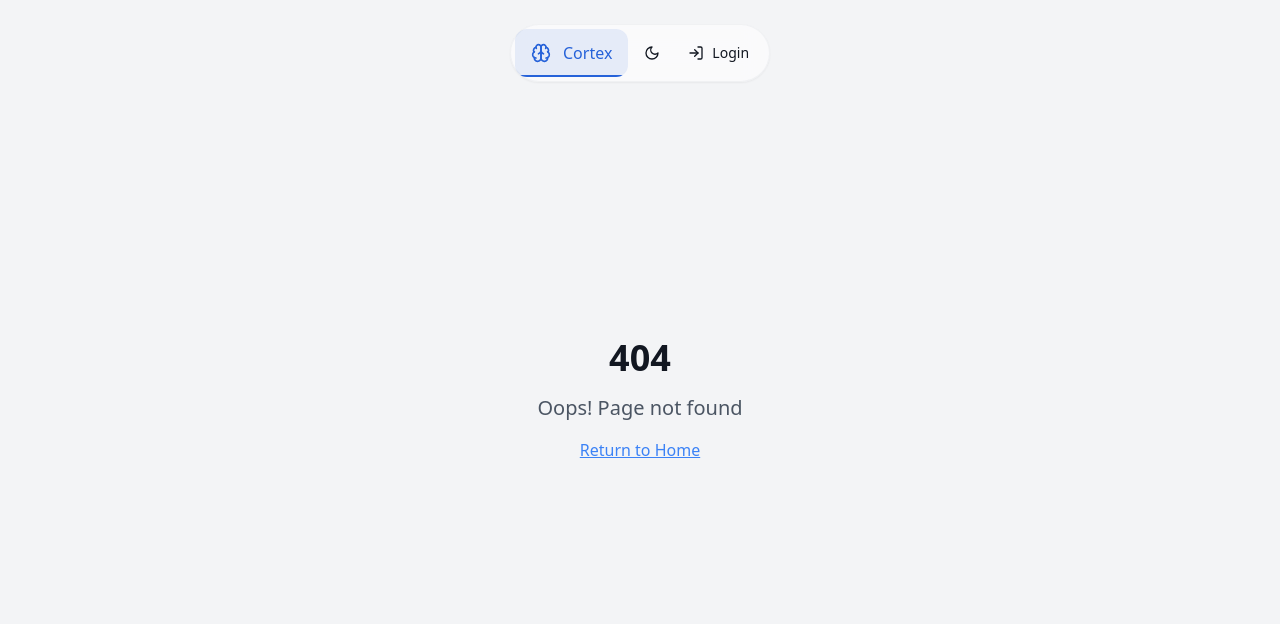
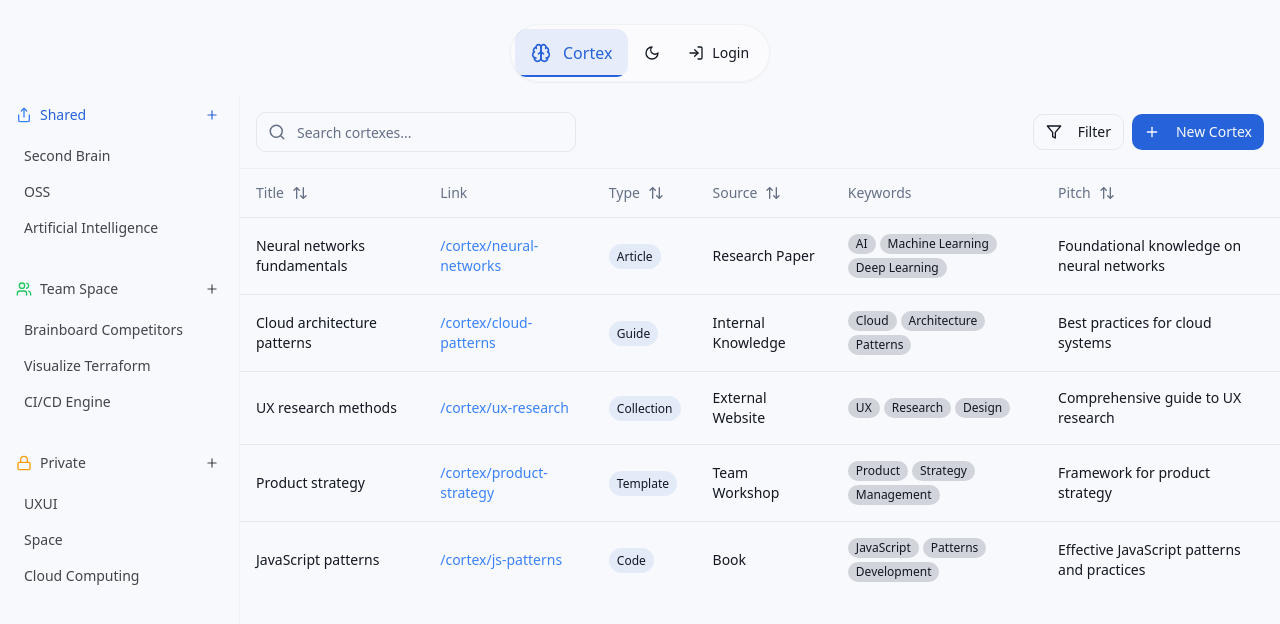
Before and after one commit to thisisjoyjacob/mangoess, a React (Vite) app: page /manage in a window 1280 px wide. Before the commit this address had no page. Shown: the top 624 px of the page. Built offline with nearby package versions, Linux system fonts and the light colour scheme.

Commit message:
Add "Manage" tab to Navbar
Adds a "Manage" tab to the Navbar, providing a view for managing cortexes, inspired by Notion databases.

```diff
--- a/src/App.tsx
+++ b/src/App.tsx
@@ -13,6 +13,7 @@ import Profile from "./pages/Profile";
 import Import from "./pages/Import";
 import SearchPage from "./pages/SearchPage";
 import Settings from "./pages/Settings";
+import ManagePage from "./pages/ManagePage";
 import Navbar from "./components/Navbar";
 
 const queryClient = new QueryClient();
@@ -40,6 +41,14 @@ const AppRoutes = () => {
         element={
           <PageTransition>
             <Index />
+          </PageTransition>
+        }
+      />
+      <Route
+        path="/manage"
+        element={
+          <PageTransition>
+            <ManagePage />
           </PageTransition>
         }
       />
--- a/src/components/Navbar.tsx
+++ b/src/components/Navbar.tsx
@@ -1,7 +1,7 @@
 
 import { useState } from 'react';
 import { Link } from 'react-router-dom';
-import { Brain, LogIn, Search, Upload, User, Settings, LogOut, Moon, Sun } from 'lucide-react';
+import { Brain, LogIn, Search, Upload, User, Settings, LogOut, Moon, Sun, Table } from 'lucide-react';
 import { useRippleEffect } from '@/lib/animations';
 import { cn } from '@/lib/utils';
 import { useAuth } from '@/contexts/AuthContext';
@@ -68,6 +68,7 @@ export const Navbar = () => {
   ];
 
   const authNavItems = [
+    { to: '/manage', icon: <Table size={20} />, label: 'Manage', id: 'manage' },
     { to: '/search', icon: <Search size={20} />, label: 'Search', id: 'search' },
     { to: '/import', icon: <Upload size={20} />, label: 'Import', id: 'import' },
     { to: '/profile', icon: <User size={20} />, label: 'Profile', id: 'profile' },
--- /dev/null
+++ b/src/components/manage/CortexSidebar.tsx
@@ -0,0 +1,97 @@
+
+import React, { useState } from 'react';
+import { Folder, Share, Users, Lock, Plus } from 'lucide-react';
+import { cn } from '@/lib/utils';
+
+type CortexCategory = {
+  id: string;
+  name: string;
+  icon: React.ReactNode;
+  items: CortexItem[];
+};
+
+type CortexItem = {
+  id: string;
+  name: string;
+};
+
+const CortexSidebar = () => {
+  const [selectedCategory, setSelectedCategory] = useState<string>('shared');
+  const [selectedItem, setSelectedItem] = useState<string | null>(null);
+
+  const categories: CortexCategory[] = [
+    {
+      id: 'shared',
+      name: 'Shared',
+      icon: <Share size={16} className="text-blue-500" />,
+      items: [
+        { id: 'shared-1', name: 'Second Brain' },
+        { id: 'shared-2', name: 'OSS' },
+        { id: 'shared-3', name: 'Artificial Intelligence' },
+      ]
+    },
+    {
+      id: 'team',
+      name: 'Team Space',
+      icon: <Users size={16} className="text-green-500" />,
+      items: [
+        { id: 'team-1', name: 'Brainboard Competitors' },
+        { id: 'team-2', name: 'Visualize Terraform' },
+        { id: 'team-3', name: 'CI/CD Engine' },
+      ]
+    },
+    {
+      id: 'private',
+      name: 'Private',
+      icon: <Lock size={16} className="text-amber-500" />,
+      items: [
+        { id: 'private-1', name: 'UXUI' },
+        { id: 'private-2', name: 'Space' },
+        { id: 'private-3', name: 'Cloud Computing' },
+      ]
+    }
+  ];
+
+  return (
+    <div className="w-60 border-r border-border/50 overflow-y-auto shrink-0">
+      {categories.map((category) => (
+        <div key={category.id} className="mb-6">
+          <div
+            className={cn(
+              "flex items-center justify-between px-4 py-2 text-sm font-medium cursor-pointer",
+              selectedCategory === category.id ? "text-primary" : "text-foreground/80"
+            )}
+            onClick={() => setSelectedCategory(category.id)}
+          >
+            <div className="flex items-center gap-2">
+              {category.icon}
+              <span>{category.name}</span>
+            </div>
+            <button className="p-1 rounded-full hover:bg-muted">
+              <Plus size={14} />
+            </button>
+          </div>
+
+          <div className="mt-1">
+            {category.items.map((item) => (
+              <div
+                key={item.id}
+                className={cn(
+                  "flex items-center px-6 py-2 text-sm cursor-pointer",
+                  selectedItem === item.id
+                    ? "bg-primary/10 text-primary"
+                    : "hover:bg-muted/50 text-foreground/80"
+                )}
+                onClick={() => setSelectedItem(item.id)}
+              >
+                <span>{item.name}</span>
+              </div>
+            ))}
+          </div>
+        </div>
+      ))}
+    </div>
+  );
+};
+
+export default CortexSidebar;
--- /dev/null
+++ b/src/components/manage/CortexTable.tsx
@@ -0,0 +1,162 @@
+
+import React, { useState } from 'react';
+import { Search, Filter, Plus, ArrowUpDown } from 'lucide-react';
+import { Button } from '@/components/ui/button';
+import { Input } from '@/components/ui/input';
+import {
+  Table,
+  TableBody,
+  TableCell,
+  TableHead,
+  TableHeader,
+  TableRow,
+} from "@/components/ui/table";
+
+type CortexItem = {
+  id: string;
+  title: string;
+  link: string;
+  type: string;
+  source: string;
+  keywords: string[];
+  pitch: string;
+};
+
+const CortexTable = () => {
+  const [searchQuery, setSearchQuery] = useState('');
+
+  const cortexItems: CortexItem[] = [
+    {
+      id: '1',
+      title: 'Neural networks fundamentals',
+      link: '/cortex/neural-networks',
+      type: 'Article',
+      source: 'Research Paper',
+      keywords: ['AI', 'Machine Learning', 'Deep Learning'],
+      pitch: 'Foundational knowledge on neural networks'
+    },
+    {
+      id: '2',
+      title: 'Cloud architecture patterns',
+      link: '/cortex/cloud-patterns',
+      type: 'Guide',
+      source: 'Internal Knowledge',
+      keywords: ['Cloud', 'Architecture', 'Patterns'],
+      pitch: 'Best practices for cloud systems'
+    },
+    {
+      id: '3',
+      title: 'UX research methods',
+      link: '/cortex/ux-research',
+      type: 'Collection',
+      source: 'External Website',
+      keywords: ['UX', 'Research', 'Design'],
+      pitch: 'Comprehensive guide to UX research'
+    },
+    {
+      id: '4',
+      title: 'Product strategy',
+      link: '/cortex/product-strategy',
+      type: 'Template',
+      source: 'Team Workshop',
+      keywords: ['Product', 'Strategy', 'Management'],
+      pitch: 'Framework for product strategy'
+    },
+    {
+      id: '5',
+      title: 'JavaScript patterns',
+      link: '/cortex/js-patterns',
+      type: 'Code',
+      source: 'Book',
+      keywords: ['JavaScript', 'Patterns', 'Development'],
+      pitch: 'Effective JavaScript patterns and practices'
+    }
+  ];
+
+  const columns = [
+    { id: 'title', name: 'Title', sortable: true },
+    { id: 'link', name: 'Link', sortable: false },
+    { id: 'type', name: 'Type', sortable: true },
+    { id: 'source', name: 'Source', sortable: true },
+    { id: 'keywords', name: 'Keywords', sortable: false },
+    { id: 'pitch', name: 'Pitch', sortable: true },
+  ];
+
+  return (
+    <div className="flex flex-col h-full">
+      <div className="flex items-center justify-between p-4 border-b border-border/50">
+        <div className="relative w-80">
+          <Search className="absolute left-3 top-1/2 transform -translate-y-1/2 text-muted-foreground" size={18} />
+          <Input
+            placeholder="Search cortexes..."
+            className="pl-10"
+            value={searchQuery}
+            onChange={(e) => setSearchQuery(e.target.value)}
+          />
+        </div>
+        <div className="flex gap-2">
+          <Button variant="outline" size="sm">
+            <Filter size={16} className="mr-2" />
+            Filter
+          </Button>
+          <Button size="sm">
+            <Plus size={16} className="mr-2" />
+            New Cortex
+          </Button>
+        </div>
+      </div>
+
+      <div className="flex-1 overflow-auto">
+        <Table>
+          <TableHeader>
+            <TableRow>
+              {columns.map((column) => (
+                <TableHead key={column.id} className="py-2">
+                  <div className="flex items-center">
+                    {column.name}
+                    {column.sortable && (
+                      <Button variant="ghost" size="sm" className="ml-1 h-6 w-6 p-0">
+                        <ArrowUpDown size={14} />
+                      </Button>
+                    )}
+                  </div>
+                </TableHead>
+              ))}
+            </TableRow>
+          </TableHeader>
+          <TableBody>
+            {cortexItems.map((item) => (
+              <TableRow key={item.id} className="hover:bg-muted/30">
+                <TableCell className="font-medium">{item.title}</TableCell>
+                <TableCell className="text-blue-500 hover:underline">
+                  <a href={item.link}>{item.link}</a>
+                </TableCell>
+                <TableCell>
+                  <span className="px-2 py-1 rounded-full bg-primary/10 text-xs font-medium">
+                    {item.type}
+                  </span>
+                </TableCell>
+                <TableCell>{item.source}</TableCell>
+                <TableCell>
+                  <div className="flex flex-wrap gap-1">
+                    {item.keywords.map((keyword, idx) => (
+                      <span
+                        key={idx}
+                        className="px-2 py-0.5 rounded-full bg-secondary/20 text-xs"
+                      >
+                        {keyword}
+                      </span>
+                    ))}
+                  </div>
+                </TableCell>
+                <TableCell>{item.pitch}</TableCell>
+              </TableRow>
+            ))}
+          </TableBody>
+        </Table>
+      </div>
+    </div>
+  );
+};
+
+export default CortexTable;
--- /dev/null
+++ b/src/pages/ManagePage.tsx
@@ -0,0 +1,25 @@
+
+import React, { useState } from 'react';
+import { AnimatedTransition } from '@/components/AnimatedTransition';
+import { useAnimateIn } from '@/lib/animations';
+import CortexTable from '@/components/manage/CortexTable';
+import CortexSidebar from '@/components/manage/CortexSidebar';
+
+const ManagePage = () => {
+  const showContent = useAnimateIn(false, 300);
+
+  return (
+    <div className="max-w-full mx-auto h-screen pt-24 pb-6">
+      <AnimatedTransition show={showContent} animation="slide-up">
+        <div className="flex h-[calc(100vh-130px)]">
+          <CortexSidebar />
+          <div className="flex-1 overflow-x-auto">
+            <CortexTable />
+          </div>
+        </div>
+      </AnimatedTransition>
+    </div>
+  );
+};
+
+export default ManagePage;
```
